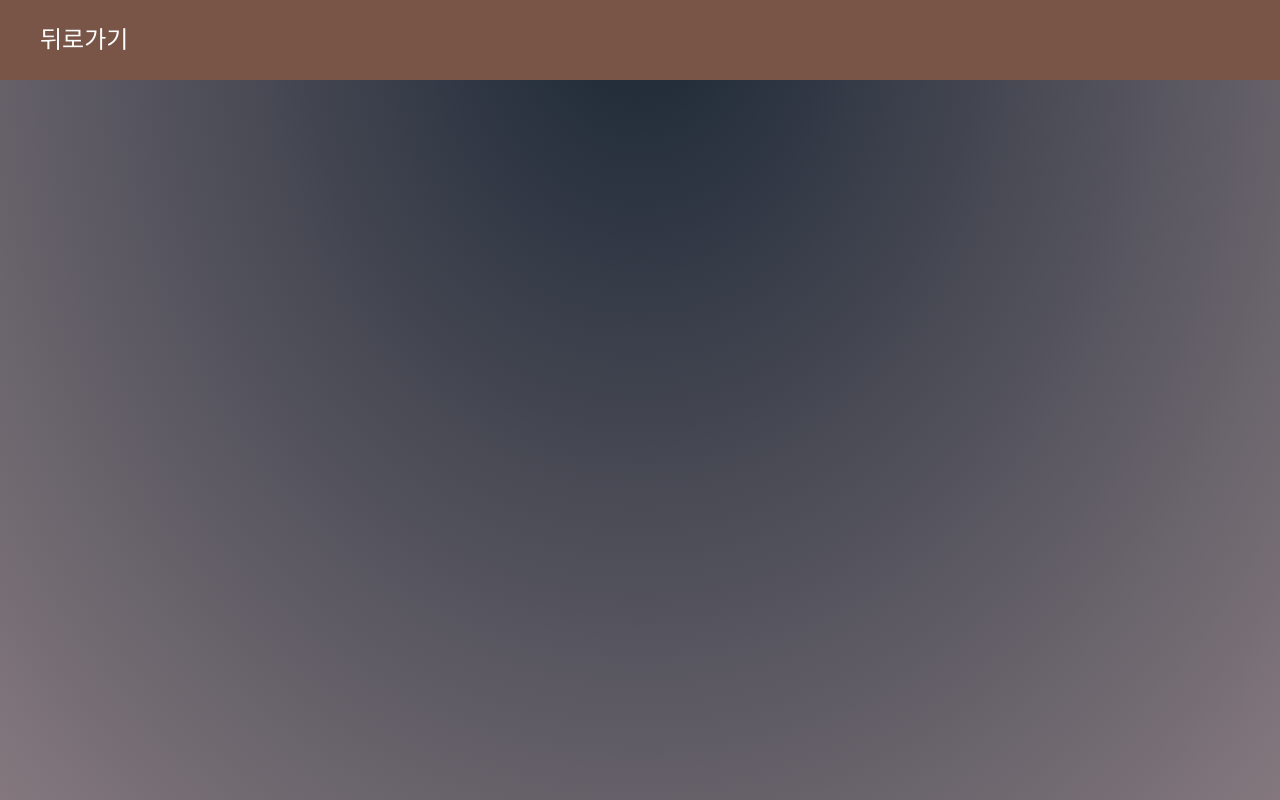
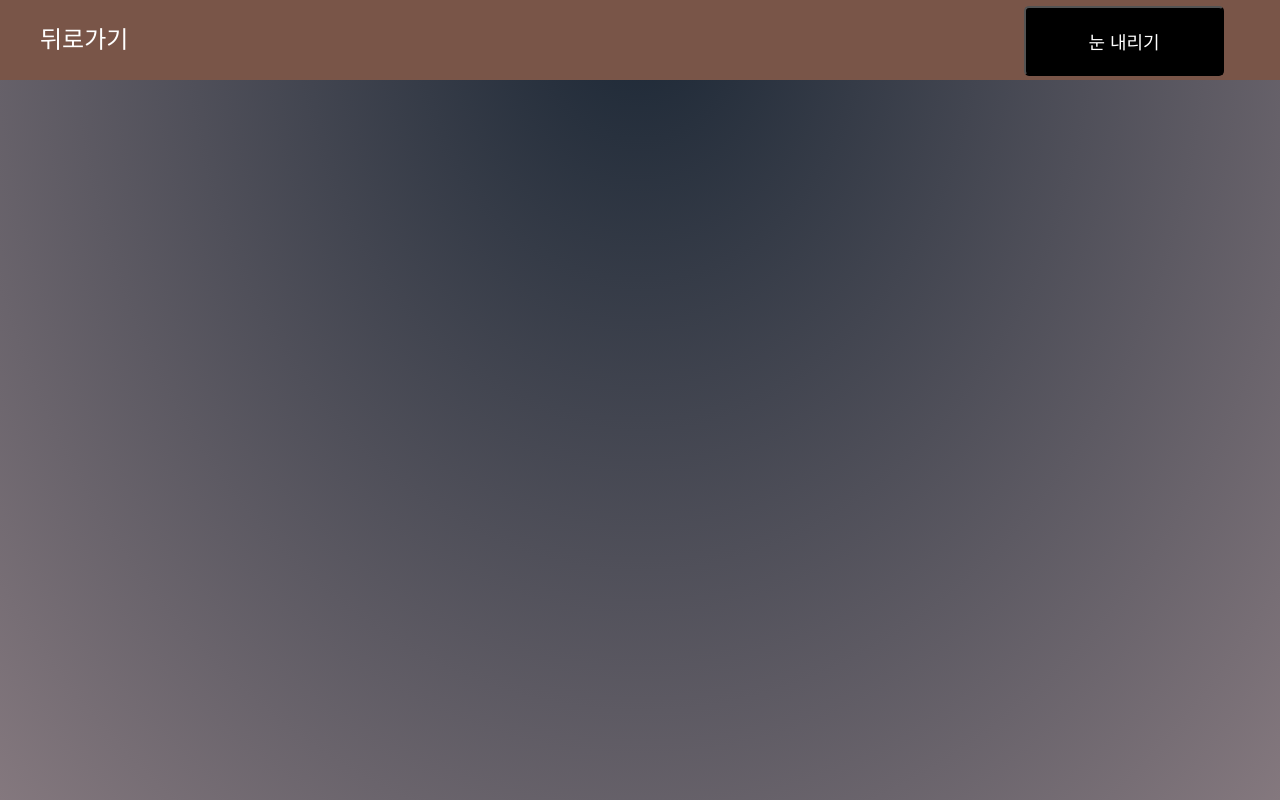
Before and after one commit to Dragonite-Lee/component, a React (Create React App) app: page /snow in a window 1280 px wide. Built offline with nearby package versions, Linux system fonts and the light colour scheme; a web font is replaced by a local one.

Commit message:
snow컴포넌트 버튼식으로 수정

```diff
--- a/src/pages/rabbit/rabbit.js
+++ b/src/pages/rabbit/rabbit.js
@@ -13,6 +13,7 @@ export default function Rabbit() {
     const [isPlay, setIsPlay] = useState(false);
     const [timesetModal, setTimesetModal] = useState(false);
     const rabbitImg = useRef(null);
+    const rabbitCage = useRef(null);
 
     // *클릭 횟수
     const clickCount = () => {
@@ -33,12 +34,17 @@ export default function Rabbit() {
     const reloadFunction = () => {
         window.location.reload()
     }
-
+    let cagewidth;
+    if(rabbitCage.current) {
+        cagewidth = rabbitCage.current.offsetWidth;
+        console.log(cagewidth)
+    }
 
     // *토끼 이동
-        if(rabbitImg.current) {
-            rabbitImg.current.style.marginLeft = `${10 * click}px`;
-        }
+    if(rabbitImg.current) {
+        console.log(rabbitImg)
+        rabbitImg.current.style.marginLeft = `${cagewidth / 100 * click}px`;
+    }
 
     return (
         <>
@@ -54,12 +60,12 @@ export default function Rabbit() {
                 </div>
             )}
             <nav className={styles.nav}>
-                    <Link to="/component" className={styles.link}>
+                    <Link to="/" className={styles.link}>
                         뒤로가기
                     </Link>
             </nav>
             <div className={styles.container}>
-                <div className={styles.field}>
+                <div className={styles.field} ref={rabbitCage}>
                     <img
                         className={styles.rabbit}
                         src={rabbit}
--- a/src/pages/snow/snow.js
+++ b/src/pages/snow/snow.js
@@ -5,57 +5,50 @@ import { useEffect, useRef } from "react";
 
 export default function Snow() {
 
-    const r = useRef(null)
+    const snowBgRef = useRef(null)
     //음 버튼을 누르면 눈이오게끔만들기
-    // window.onload = function() {
-    //     const snowBg = document.querySelector(`.${styles.snow_bg}`);
-    //     console.log(snowBg)
-    //     console.log(r.current)
-    // }
 
-    // useEffect(()=> {
-    //     const snow = document.createElement('div');
-    //     const snowBg = document.querySelector(`.${styles.snow_bg}`);
-    //     // const root = document.querySelector('#root')
-    //     function addSnow(element,plus) {
-    //         plus.classList.add(`${styles.snow}`);
-    //         plus.style.marginLeft = randomPosition() + 'px';
-    //         plus.style.animationDuration = `${Math.random() * (20 - 8) + 8}s`
-    //         // rcur.appendChild(snow);
-    //         element.appendChild(plus)
-    //         // root.replaceChild(element, root.querySelector('div'))
-    //     }
-    //     for(let i = 0; i < 300; i++) {
-    //         addSnow(snowBg, snow)
-    //     }
-    // },[])
+    const startSnow = () => {
+            const snow = document.createElement('div');
+            const snowBg = snowBgRef.current
 
-    //     useEffect(() => {
-    //         const snowBg = document.querySelector(`.${styles.snow_bg}`);
-    //         console.log(snowBg)
-    //         console.log(r.current)
-    //     },[])
+            function addSnow() {
+                snow.classList.add(`${styles.snow}`);
+                snow.style.marginLeft = randomPosition() + 'px';
+                snow.style.animationDuration = `${Math.random() * (20 - 8) + 8}s`
+                // rcur.appendChild(snow);
+                snowBg.appendChild(snow)
+                // root.replaceChild(element, root.querySelector('div'))
+            }
+            for(let i = 0; i < 300; i++) {
+                addSnow()
+            }
+            function randomPosition() {
+                return Math.floor(Math.random()*window.innerWidth)
+            }
+    }
 
 
 
 
 
-
-
-    function randomPosition() {
-        return Math.floor(Math.random()*window.innerWidth)
-    }
-
     return (
         <>
             <nav className={styles.nav}>
-                    <Link to="/component" className={styles.link}>
+                    <Link to="/" className={styles.link}>
                         뒤로가기
                     </Link>
+                    <button className={styles.btn} onClick={()=>{
+                        for(let i = 0; i < 300; i++) {
+                            startSnow()
+                        }
+                    }}>눈 내리기</button>
             </nav>
-            <div className={styles.snow_bg} ref={r} >
+            <div className={styles.snow_bg} ref={snowBgRef} >
+
                 {/* <div className={styles.snow}></div> */}
             </div>
+
         </>
     )
 }
--- a/src/pages/snow/snow.module.css
+++ b/src/pages/snow/snow.module.css
@@ -31,6 +31,20 @@ div nav {
     animation : snow 10s;
     animation-timing-function: linear;
     animation-iteration-count: infinite;
+}
+.btn {
+    display: block;
+    margin:  auto;
+    padding: 20px;
+    width: 200px;
+    background-color: black;
+    color: white;
+    font-weight: 500;
+    font-size: large;
+    border-radius: 5px;
+    position: absolute;
+    left: 80%;
+    top: 6px;
 }
 
 @keyframes snow {
--- a/src/pages/transition/transition.js
+++ b/src/pages/transition/transition.js
@@ -5,7 +5,7 @@ export default function Transition() {
     return(
         <>
             <nav className={styles.nav}>
-                    <Link to="/component" className={styles.link}>
+                    <Link to="/" className={styles.link}>
                         뒤로가기
                     </Link>
             </nav>
```
